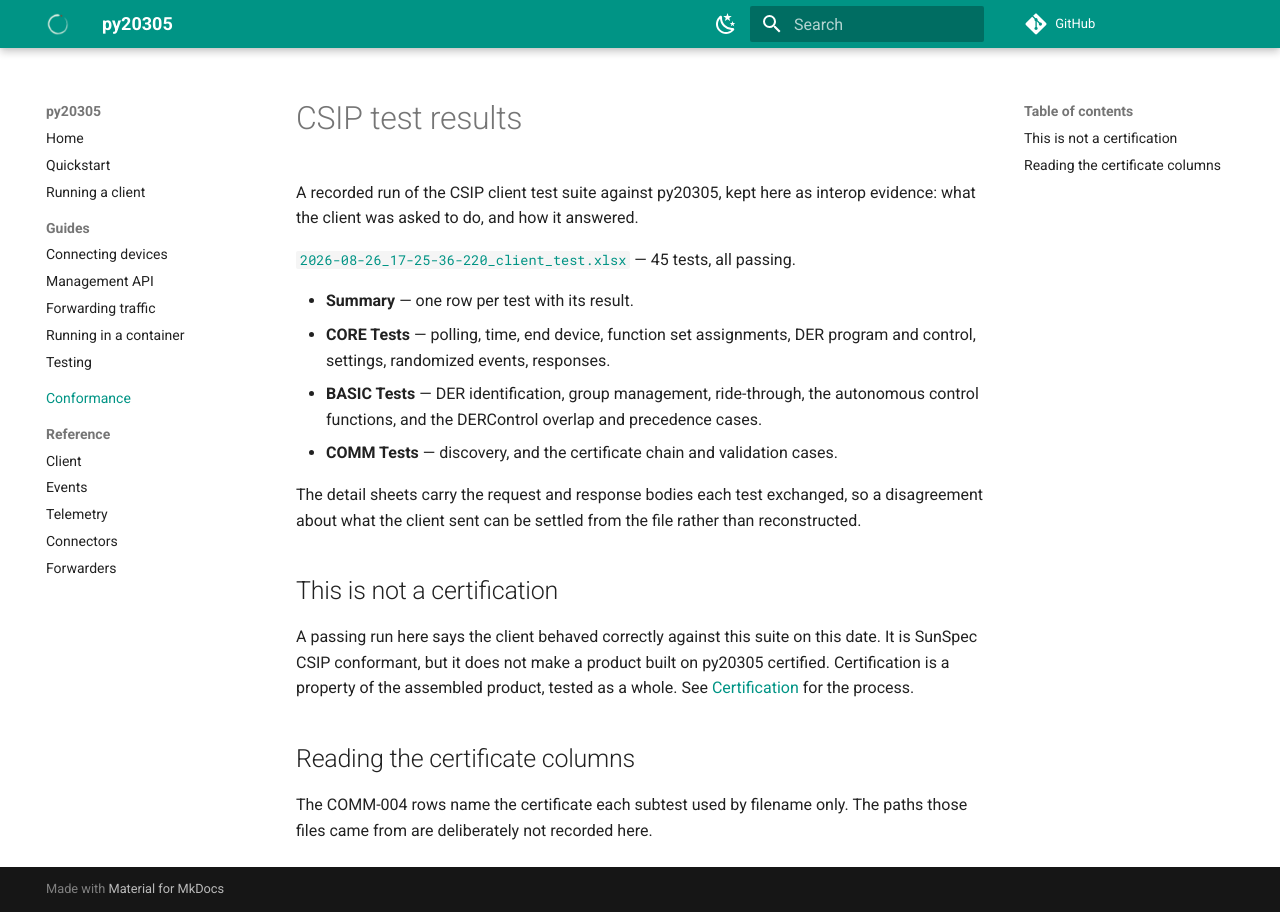
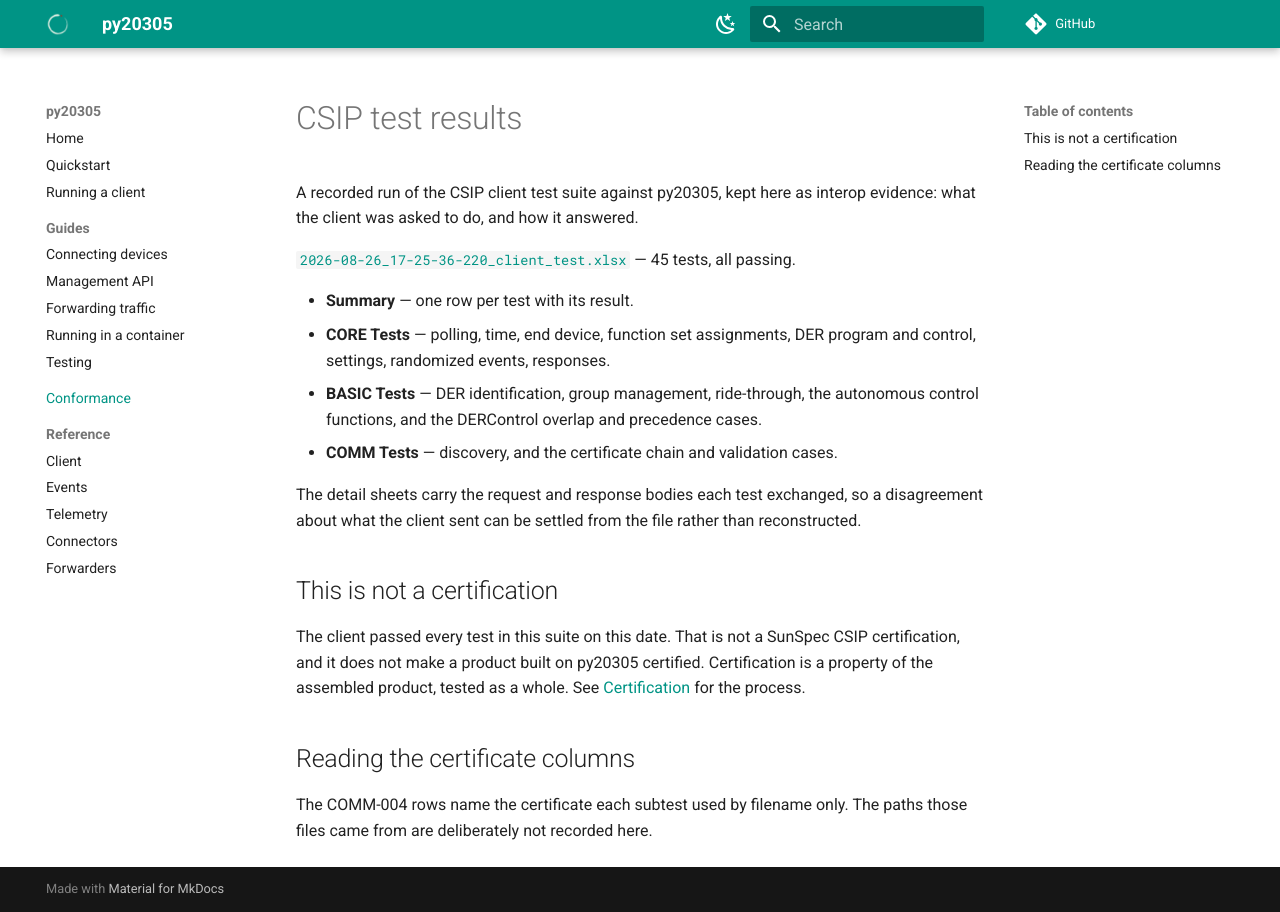
Before and after one commit to DERSecurity/py20305, an MkDocs documentation site: the page built from docs/conformance/index.md, in a window 1280 px wide. Built offline with MkDocs 1.6.1 and Material for MkDocs 9.7.7, drawn with Linux system fonts in a browser that asks for light colours; comment, search, counter and statistics services are not loaded.

Commit message:
State the conformance result without claiming a status
"It is SunSpec CSIP conformant" asserted something the run cannot establish
and left the subject ambiguous between the run and the library. Conformant is
also close enough to certified that a reader on the documentation site will
take one for the other, which the section directly below it then denies, and
which the documentation home denies outright.

What the evidence supports is that the client passed every test in the suite
on the date it ran. The page says that instead.

```diff
--- a/docs/conformance/index.md
+++ b/docs/conformance/index.md
@@ -20,11 +20,10 @@ rather than reconstructed.
 
 ## This is not a certification
 
-A passing run here says the client behaved correctly against this suite on
-this date. It is SunSpec CSIP conformant, but it does not make a
-product built on py20305 certified. Certification is a property of the
-assembled product, tested as a whole. See
-[Certification](../index.md#certification) for the process.
+The client passed every test in this suite on this date. That is not a
+SunSpec CSIP certification, and it does not make a product built on py20305
+certified. Certification is a property of the assembled product, tested as a
+whole. See [Certification](../index.md#certification) for the process.
 
 ## Reading the certificate columns
 
```
